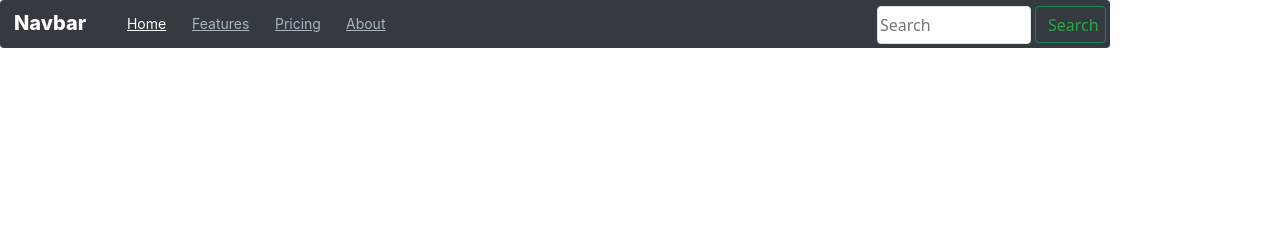
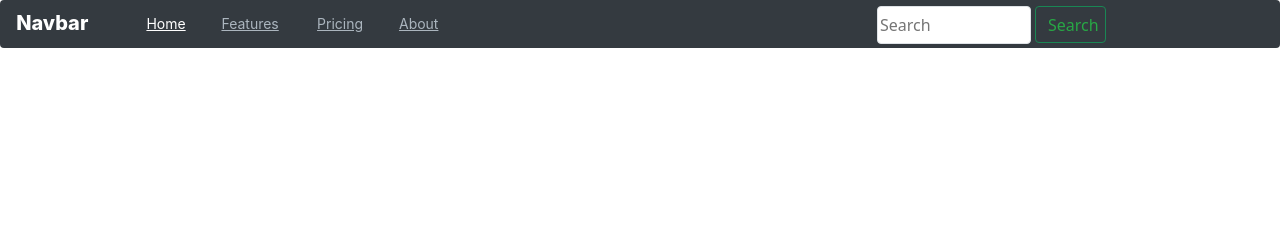
Before and after one commit to Naputt1/d, a plain HTML site: page index.html in a window 1280 px wide. Shown: the top 247 px of the page. Drawn offline with nearby package versions, Linux system fonts and the light colour scheme.

Commit message:
Update j.css

```diff
--- a/j.css
+++ b/j.css
@@ -1,6 +1,6 @@
 .navbar{
     position: relative;
-    width: 1110px;
+    width: auto;
     height: 48px;
 }
 .navbar-bg{
```
